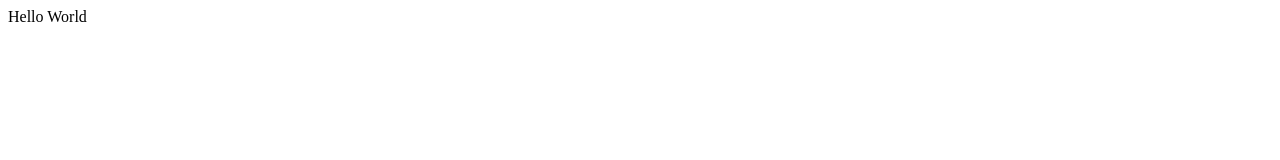
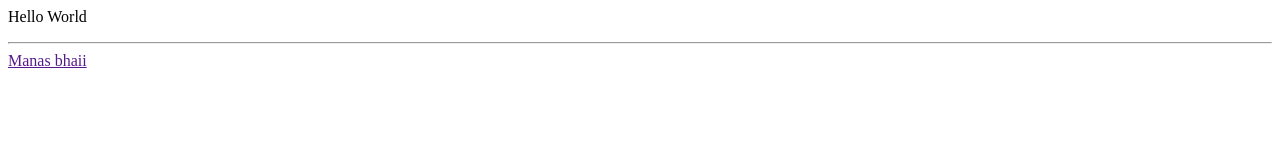
Before and after one commit to manas1602/Manas_demo, a plain HTML site: page index.html in a window 1280 px wide. Drawn offline with Linux system fonts and the light colour scheme.

Commit message:
add new paragraph

```diff
--- a/index.html
+++ b/index.html
@@ -1 +1,3 @@
 <p>Hello World</p>
+<hr>
+<a href="">Manas bhaii</a>
```
Also changed, not shown: 1 other file.
